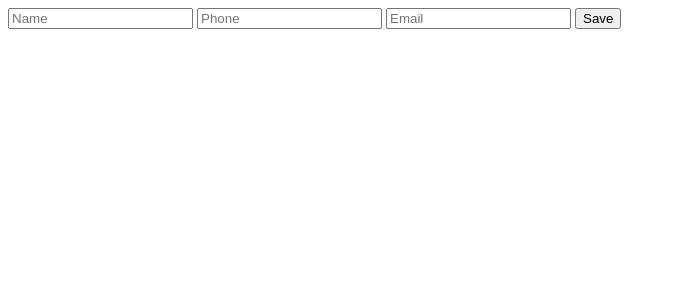
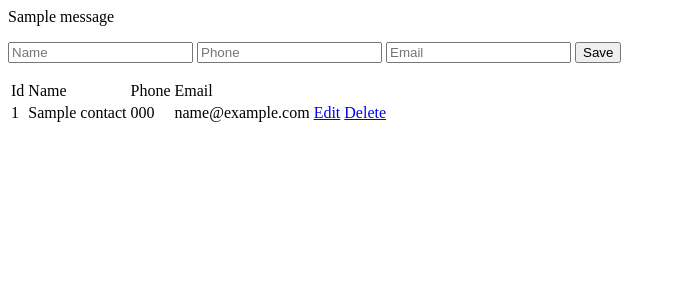
Before and after one commit to GuilhermeGDGP/flask_contacts_app, a Flask app: page / in a window 1280 px wide. Shown: the top 300 px of the page, without its empty margins (0-676 px from the left). Run offline with Flask 2, Linux system fonts and the light colour scheme; tables that the repository leaves empty or names only in its code hold one stand-in row (values such as "Sample post"); one stand-in notice (Sample message) is shown; data that the repository does not hold is empty; some libraries are stand-ins or nearby versions.

Commit message:
Removendo dados

```diff
--- a/App.py
+++ b/App.py
@@ -1,21 +1,27 @@
-from flask import Flask, render_template, request
+from flask import Flask, render_template, request, redirect, url_for, flash
 from flask_mysqldb import MySQL
 
+app = Flask(__name__)
+
 data = []
-with open('configdb.txt') as load:
+with open('config.txt') as load:
     for line in load:
         data.append(line.strip())
 
-app = Flask(__name__)
 app.config['MYSQL_HOST'] = data[0]
 app.config['MYSQL_USER'] = data[1]
 app.config['MYSQL_PASSWORD'] = data[2]
 app.config['MYSQL_DB'] = data[3]
 mysql = MySQL(app)
 
+app.secret_key = data[4]
+
 @app.route('/')
 def Index():
-    return render_template('index.html')
+    cur = mysql.connection.cursor()
+    cur.execute('SELECT * FROM contacts')
+    datadb = cur.fetchall()
+    return render_template('index.html', contacts=datadb)
 
 @app.route('/add_contact', methods=['POST'])
 def add_contact():
@@ -26,15 +32,20 @@ def add_contact():
         cur = mysql.connection.cursor()
         cur.execute(f'INSERT INTO contacts (name, phone, email) VALUES ("{name}", "{phone}", "{email}");')
         mysql.connection.commit()
-        return 'received'
+        flash('Contact Added Successfully')
+        return redirect(url_for('Index'))
 
 @app.route('/edit')
 def edit_contact():
     return 'edit_contact'
 
-@app.route('/delete')
-def delete_contact():
-    return 'delete_contact'
+@app.route('/delete/<string:id>')
+def delete_contact(id):
+    cur = mysql.connection.cursor()
+    cur.execute(f'DELETE FROM contacts WHERE id = {id}')
+    mysql.connection.commit()
+    flash('Contact Removed Successfully')
+    return redirect(url_for('Index'))
 
 if __name__ == '__main__':
     app.run(port=3000, debug=True)
--- a/configdb.sample.txt
+++ b/config.sample.txt
@@ -2,3 +2,4 @@ MYSQL_HOST
 MYSQL_USER
 MYSQL_PASSWORD
 MYSQL_DB
+SECRET_KEY
--- a/templates/index.html
+++ b/templates/index.html
@@ -1,6 +1,40 @@
+{% with messages = get_flashed_messages() %}
+    {% if messages %}
+        {% for message in messages %}
+            <p>{{ message }}</p>
+        {% endfor %}
+    {% endif %}
+{% endwith %}
+
 <form action="/add_contact" method="POST">
     <input type="text" name="name" placeholder="Name">
     <input type="text" name="phone" placeholder="Phone">
     <input type="text" name="email" placeholder="Email">
     <button type="submit">Save</button>
 </form>
+
+<table>
+    <thead>
+        <tr>
+            <td>Id</td>
+            <td>Name</td>
+            <td>Phone</td>
+            <td>Email</td>
+            <td></td>
+        </tr>
+    </thead>
+    <tbody>
+        {% for contact in contacts %}
+            <tr>
+                <td>{{ contact.0 }}</td>
+                <td>{{ contact.1 }}</td>
+                <td>{{ contact.2 }}</td>
+                <td>{{ contact.3 }}</td>
+                <td>
+                    <a href="/edit/{{contact.0}}">Edit</a>
+                    <a href="/delete/{{contact.0}}">Delete</a>
+                </td>
+            </tr>
+        {% endfor %}
+    </tbody>
+</table>
```
Also changed, not shown: 1 other file.
